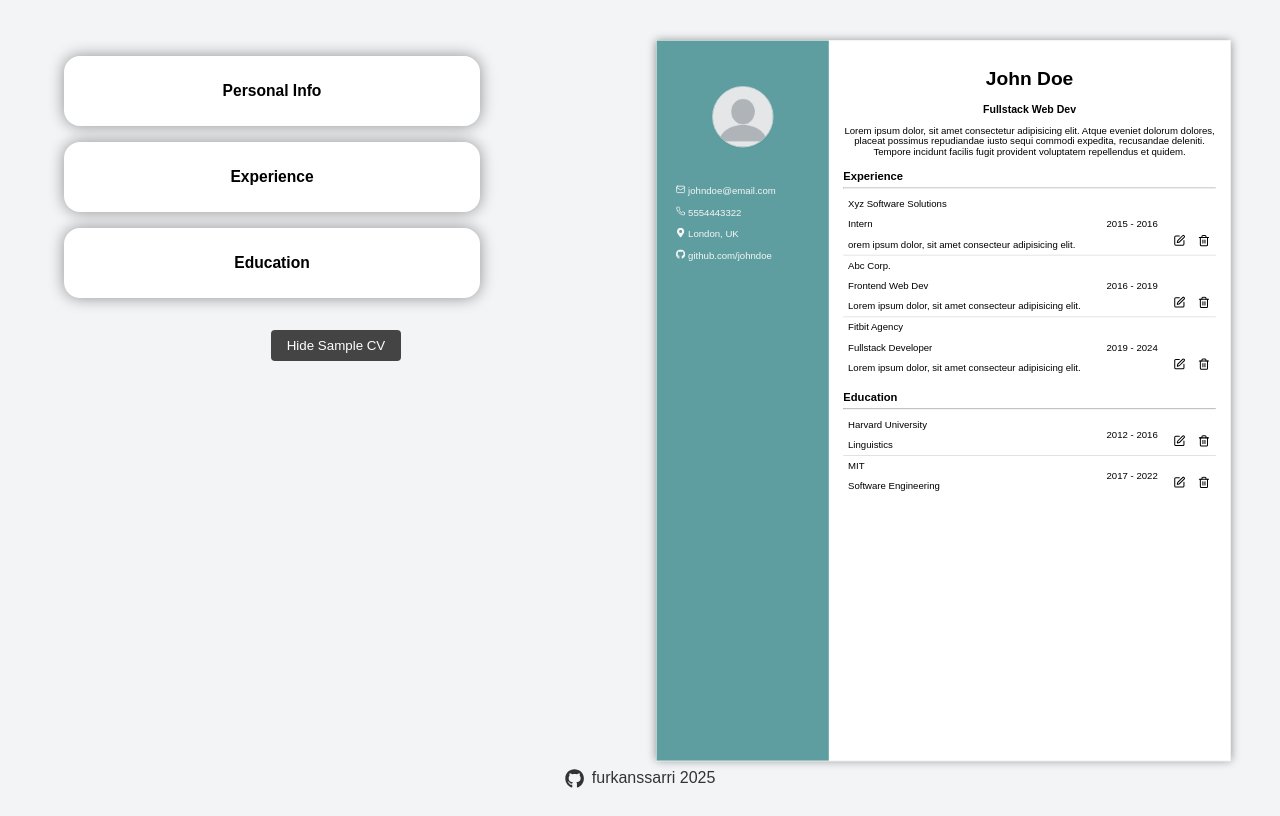
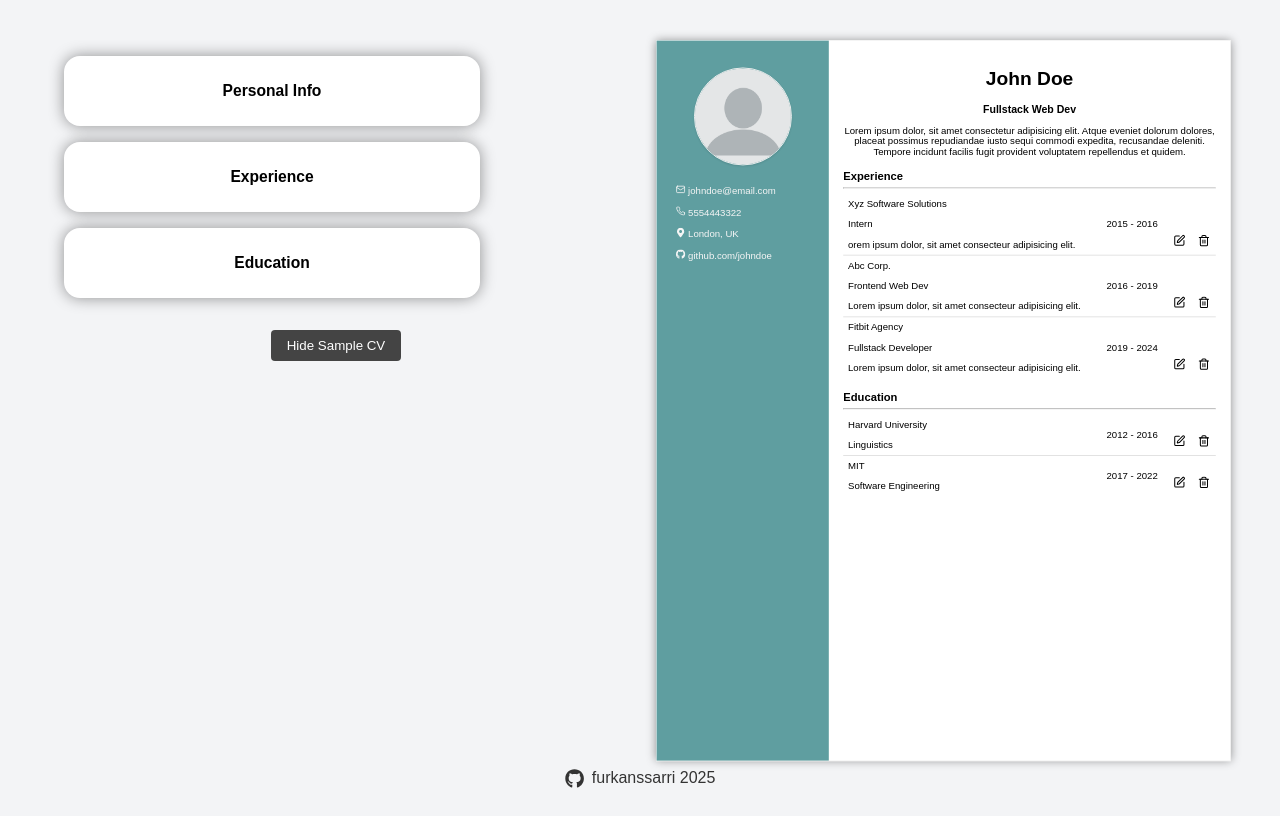
Before and after one commit to furkanssarri/cv-builder, a React (Vite) app: page / in a window 1280 px wide. Both pictures are taken after a click on the button "Load Sample CV". Built offline with nearby package versions, Linux system fonts and the light colour scheme.

Commit message:
style: minor styling

```diff
--- a/src/components/output/resume.css
+++ b/src/components/output/resume.css
@@ -155,7 +155,7 @@ button.edit:hover {
     width: 120%;
   }
   .photo {
-    transform: translate(0.8);
+    transform: scale(0.8);
   }
 }
 
@@ -163,9 +163,6 @@ button.edit:hover {
   .resume-layout {
     transform: scale(0.7);
     width: 142%;
-  }
-  .photo {
-    transform: scale(0.7);
   }
   .photo {
     margin: 0;
@@ -179,7 +176,7 @@ button.edit:hover {
     height: 150vh;
   }
   .photo {
-    transform: scale(0.5);
+    /* transform: scale(0.5); */
   }
 }
 
```
